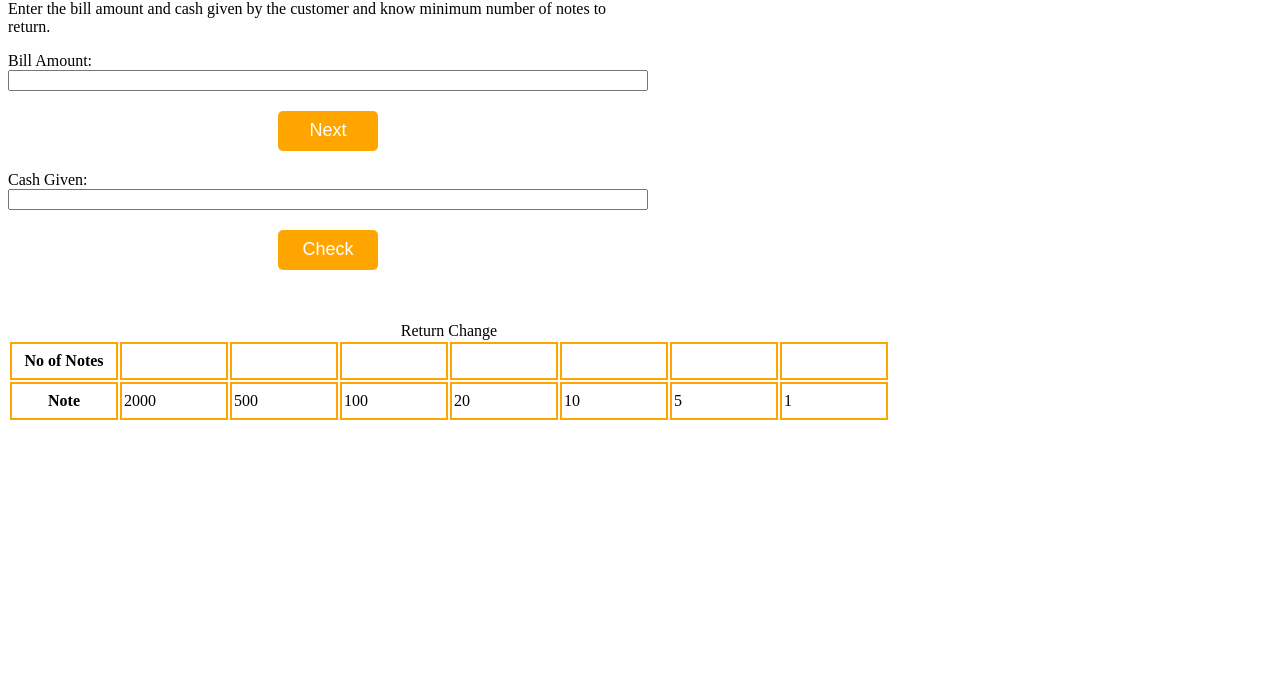
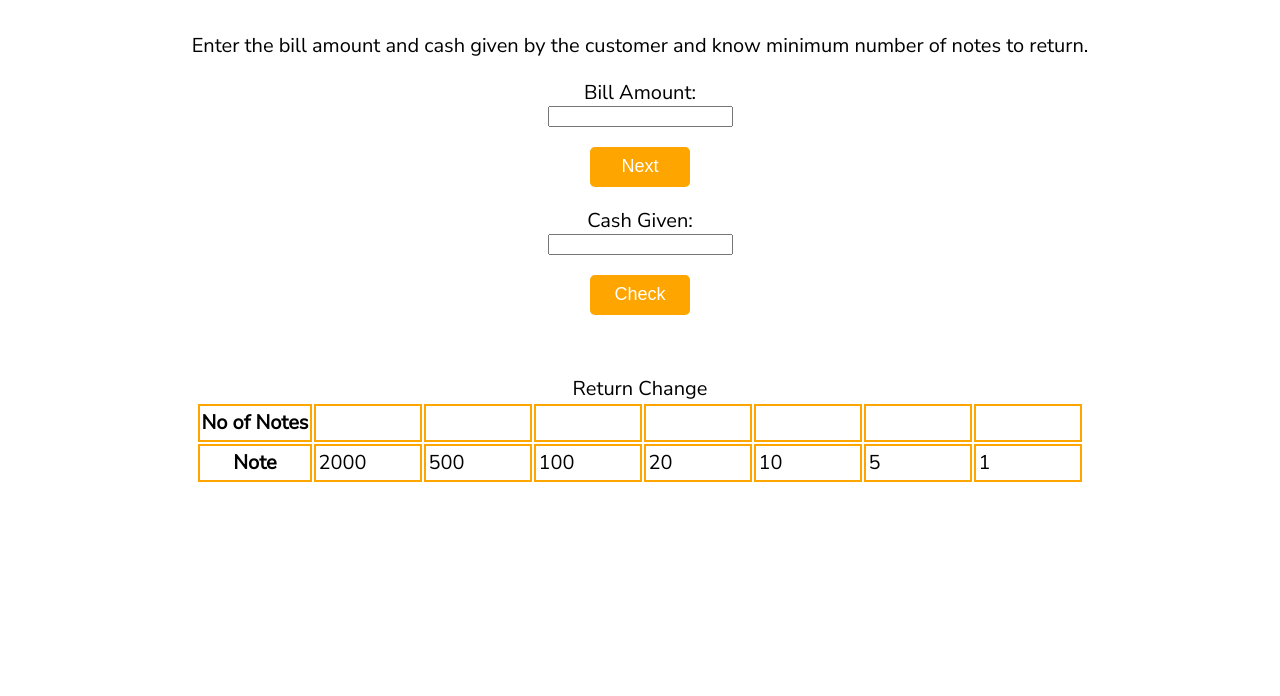
Before and after one commit to rahul31agrawal/cash-register, a plain HTML site: page index.html in a window 1280 px wide. Shown: the part 104-800 px from the top of the page. Drawn offline with Linux system fonts and the light colour scheme.

Commit message:
css-updated

```diff
--- a/main.css
+++ b/main.css
@@ -1,11 +1,21 @@
+@import url('https://fonts.googleapis.com/css2?family=Nunito+Sans&display=swap');
+
 
 
 .container{
+
     display: flex;
     flex-direction: column;
-    width: 50vw;
+    align-items: center;
+    width: 100%;
 
 }
+
+body {
+    font-family: 'Nunito Sans', sans-serif;
+    font-size: 20px;
+}
+
 
 .heading {
     color: orange;
```
